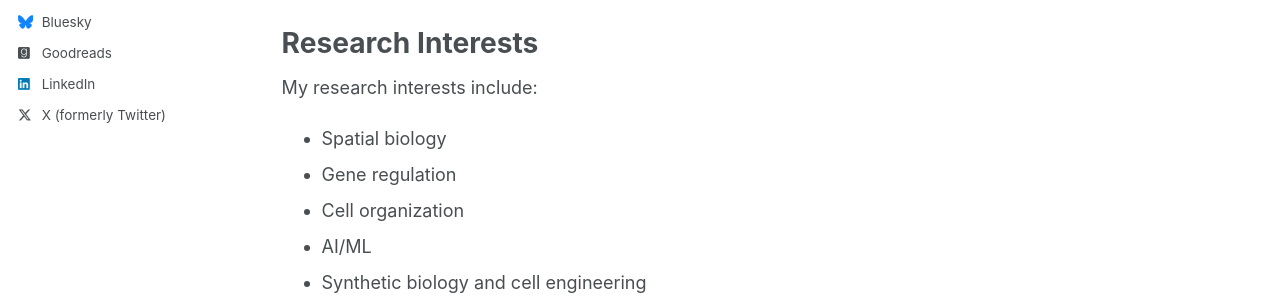
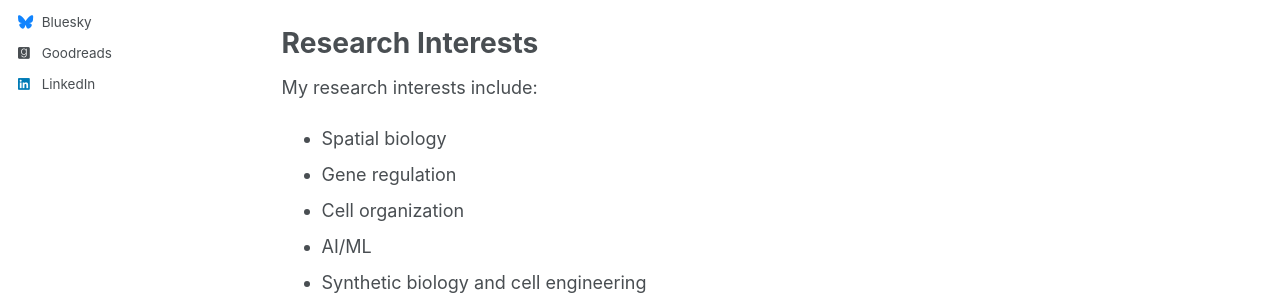
Before and after one commit to patrickCNMartin/patrickCNMartin.github.io, a Jekyll site: the page built from _pages/about.md, in a window 1280 px wide. Shown: the part 613-912 px from the top of the page. Built offline with Jekyll 4.4.1, drawn with Linux system fonts in a browser that asks for light colours; some web fonts are replaced; part of the change alters nothing that is shown.

Commit message:
remove twitter handle

```diff
--- a/_config.yml
+++ b/_config.yml
@@ -66,7 +66,7 @@ author:
   steam            : # Username
   telegram         : # URL
   tumblr           : # Username
-  twitter          : "pcnmartin"
+  twitter          : #
   vine             : # Username
   weibo            : # Username
   wikipedia        : # Username
```
Also changed, not shown: 1 other file.
